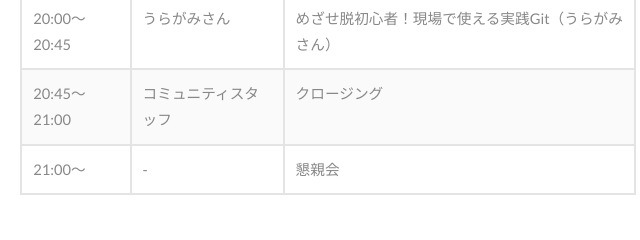
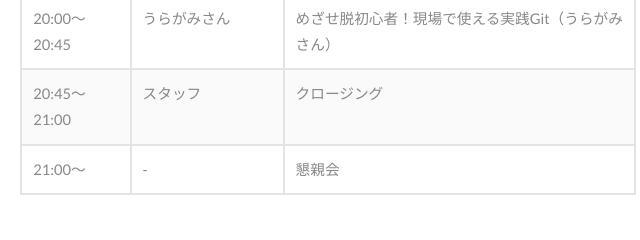
Before and after one commit to masudamegumi-g-2/-SharedPageSample, a plain HTML site: page index.html in a window 1280 px wide. Shown: the part 1630-1870 px from the top of the page, 165-805 px from the left. Drawn offline with Linux system fonts and the light colour scheme.

Commit message:
Update index.html

```diff
--- a/index.html
+++ b/index.html
@@ -111,7 +111,7 @@
                                 </tr>
                                 <tr>
                                     <td>20:45〜21:00</td>
-				    <td>コミュニティスタッフ</td>
+				    <td>スタッフ</td>
                                     <td>クロージング</td>
                                 </tr>
                                 <tr>
```
